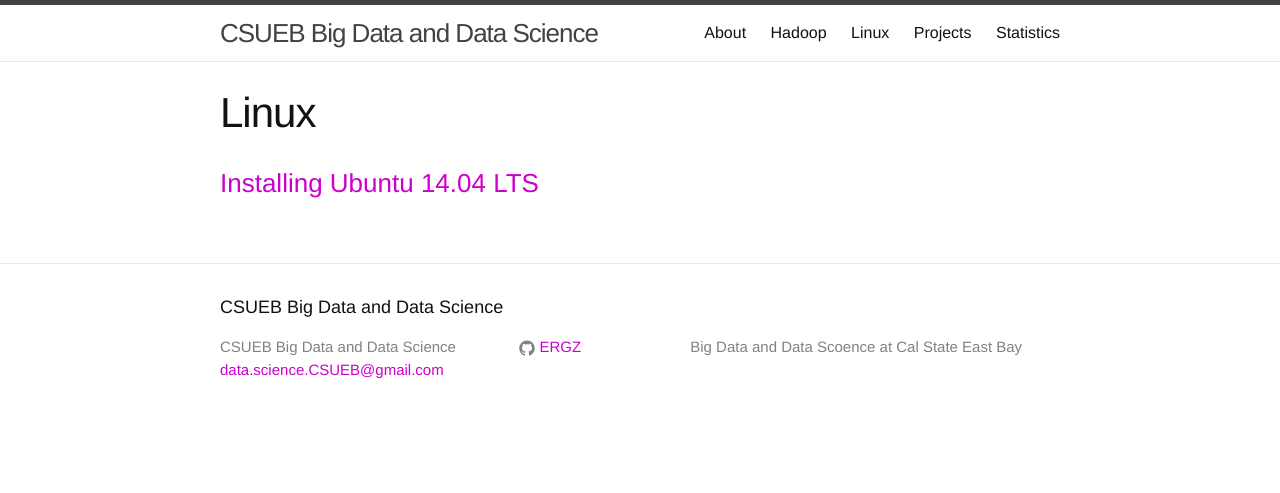
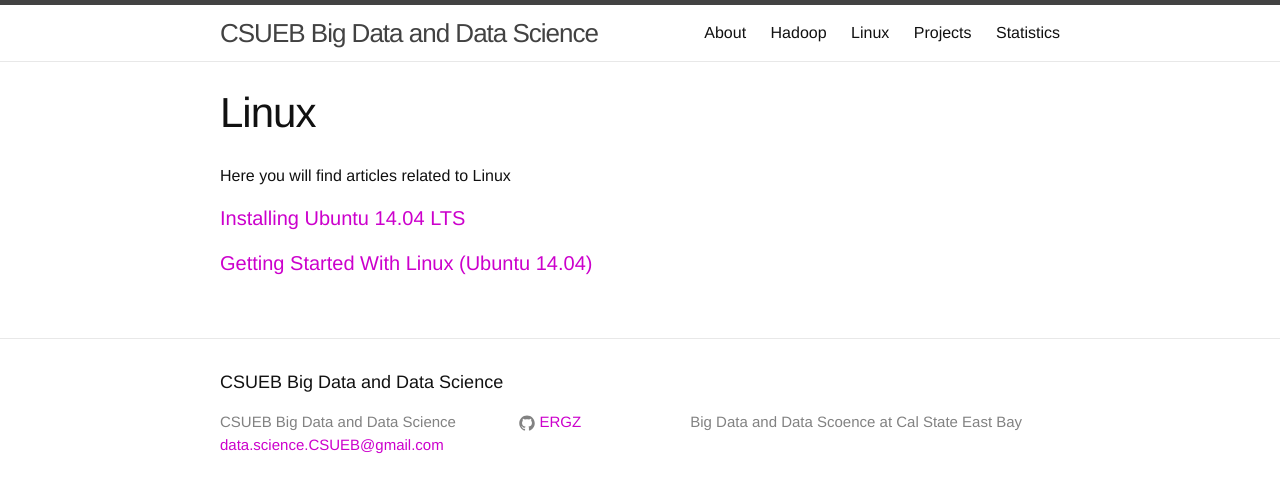
Before and after one commit to jiehu567/CSUEB-Data-Science, a Jekyll site: the page built from linux.md, in a window 1280 px wide. Shown: the top 493 px of the page. Built offline with Jekyll 4.4.1, drawn with Linux system fonts in a browser that asks for light colours; Markdown is read by kramdown in place of the engine named in the settings.

Commit message:
another commit for the website

```diff
--- a/linux.md
+++ b/linux.md
@@ -4,4 +4,8 @@
 permalink: /Linux/
 ---
 
-### [Installing Ubuntu 14.04 LTS](/CSUEB-Big-Data/2015/06/16/Install-Ubuntu.html)
+Here you will find articles related to Linux
+
+#### [Installing Ubuntu 14.04 LTS](/CSUEB-Big-Data/2015/06/16/Install-Ubuntu.html)
+
+#### [Getting Started With Linux (Ubuntu 14.04)](/CSUEB-Big-Data/2015/06/22/Getting-Started-With-Linux.html)
```
Also changed, not shown: hadoop.md (+3 -1 lines).
